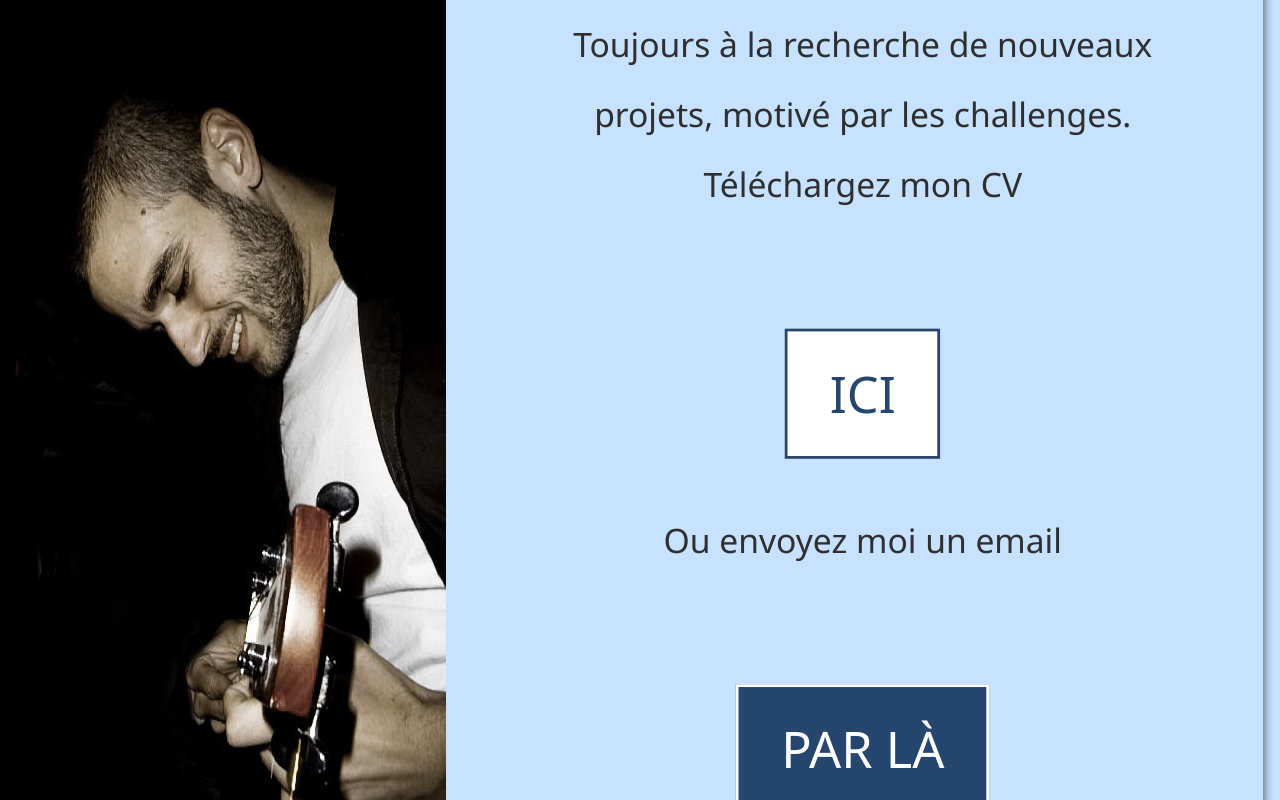
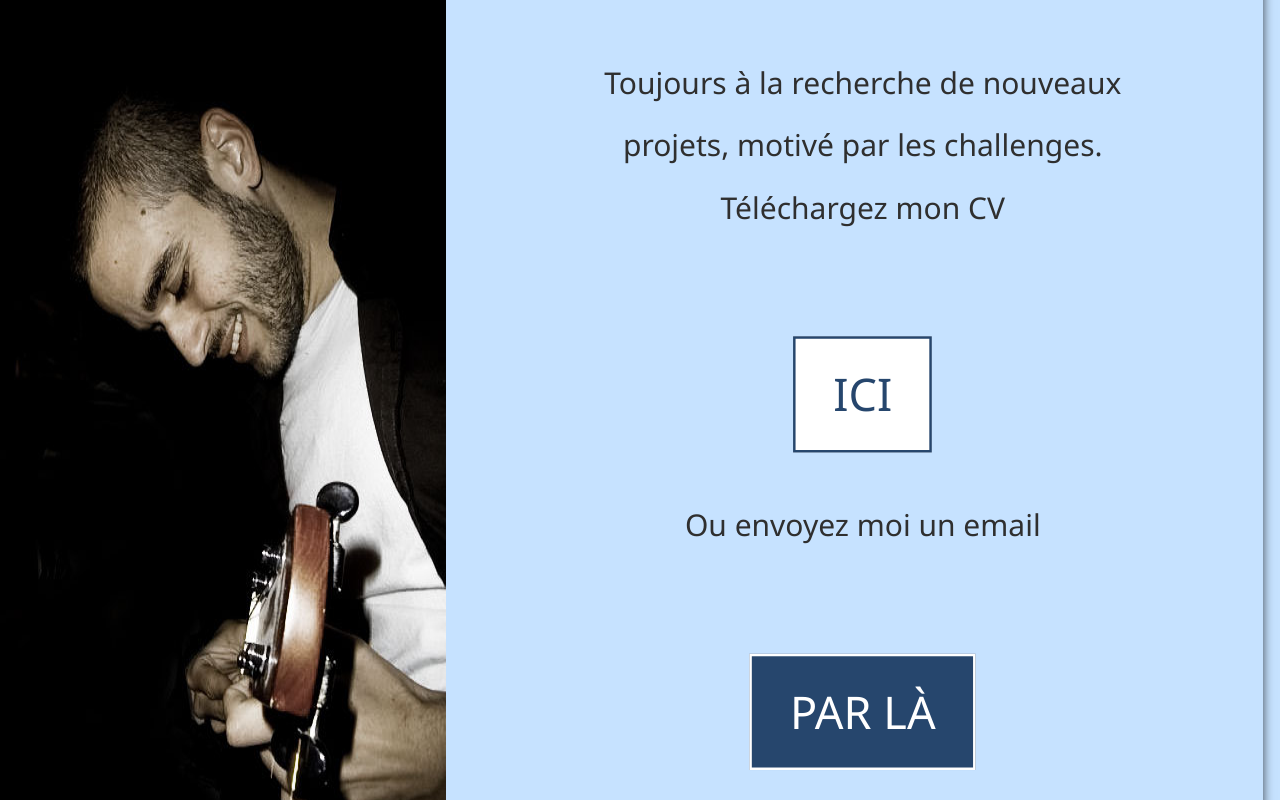
Before and after one commit to johnnydoubt/portfolio-CT, a plain HTML site: page index-fr.html in a window 1280 px wide. In both pictures the pointer is over the element 863 px from the left and 400 px from the top of the page. Drawn offline with Linux system fonts and the light colour scheme.

Commit message:
Update main.css

```diff
--- a/assets/css/main.css
+++ b/assets/css/main.css
@@ -37,7 +37,7 @@ text-transform: uppercase;
 }
 
 .hire-img-container span:hover {
-  transform: scale(1.4);
+  transform: scale(1.25);
 }
 
 .hire-img-container span a:hover {
```
